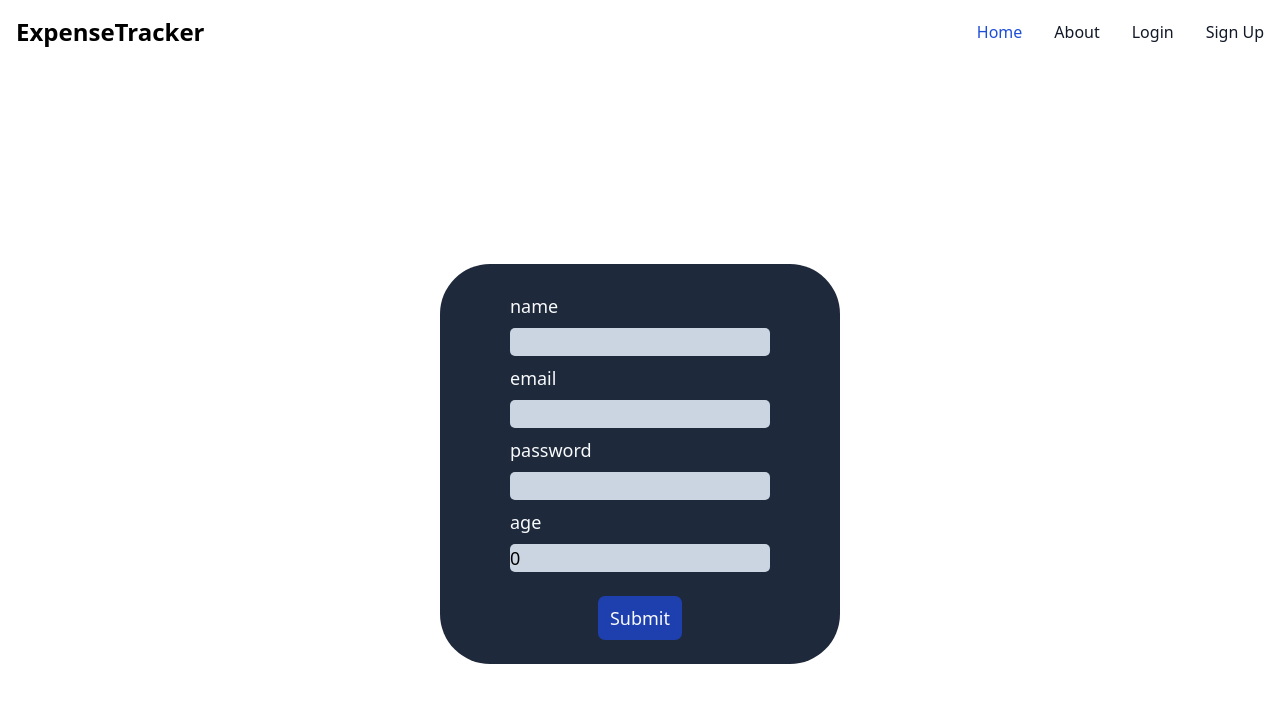
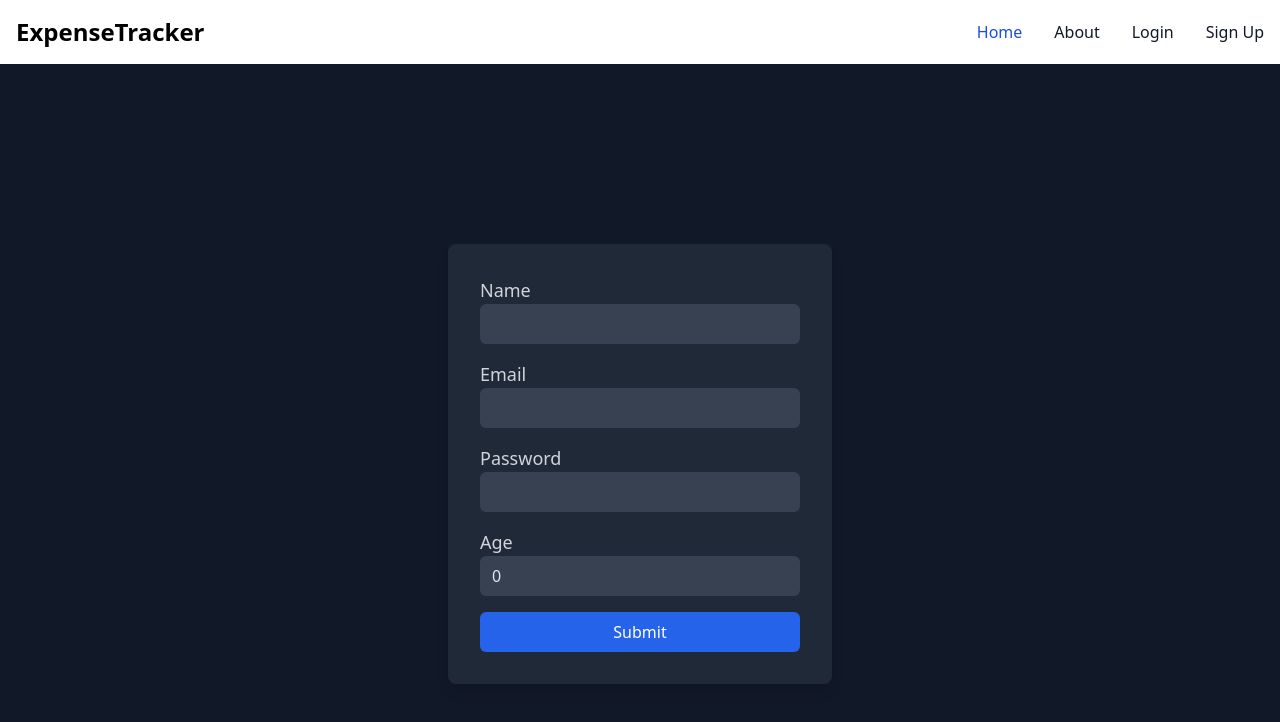
Before and after one commit to KireetS/expense-tracker-frontend, a React (Create React App) app: page /signup in a window 1280 px wide. Shown: the top 722 px of the page. Built offline with nearby package versions, Linux system fonts and the light colour scheme.

Commit message:
changed style of signup and login

```diff
--- a/src/App.js
+++ b/src/App.js
@@ -2,19 +2,21 @@ import "./App.css";
 import Login from "./Components/Login";
 import NavbarGuest from "./Components/NavbarGuest";
 import SignUp from "./Components/SignUp";
-import { BrowserRouter , Routes , Route } from "react-router-dom";
+import { BrowserRouter, Routes, Route } from "react-router-dom";
 function App() {
   return (
     <>
+
       <BrowserRouter>
-        <NavbarGuest />
 
+           <NavbarGuest/>
+          <Routes>
+            <Route path="/signup" element={<SignUp />} />
+            <Route path="/login" element={<Login />} />
+          </Routes>
 
-        <Routes>
-          <Route path="/signup" element = {<SignUp/>}/>
-          <Route path="/login" element = {<Login/>}/>
-        </Routes>
       </BrowserRouter>
+
     </>
   );
 }
--- a/src/Components/Login.js
+++ b/src/Components/Login.js
@@ -1,75 +1,69 @@
-import React , {useState} from 'react'
-
+import React, { useState } from "react";
 const Login = () => {
-  const [mailvalue , setMailvalue] = useState("")
-  const [passvalue , setPassvalue] = useState("")
-  function handleOnChangemail(e) {
-    setMailvalue(e.target.value)
-
-  }
-  function handleOnChangepass(e) {
-    setPassvalue(e.target.value)
-
-  }
-  const onSubmithandle = async (e)=>{
-    // e.preventDefault()
-    const response = await fetch("http://localhost:5000/api/auth/login",{
-      method:"POST",
-      headers : {
-        "Content-Type" : "application/json"
+  const [mailvalue, setMailvalue] = useState("");
+  const [passvalue, setPassvalue] = useState("");
+  const onSubmithandle = async (e) => {
+    e.preventDefault()
+    const response = await fetch("http://localhost:5000/api/auth/login", {
+      method: "POST",
+      headers: {
+        "Content-Type": "application/json",
       },
       body: JSON.stringify({
         email: mailvalue,
         password: passvalue,
-      })
-    })
-    const data = await response.json()
-    if(data.error){
-      console.log("failure")
-    }else{
-      console.log("success")
-      localStorage.setItem('token', data.token)
+      }),
+    });
+    const data = await response.json();
+    if (data.error) {
+      console.log("failure");
+    } else {
+      console.log("success");
+      localStorage.setItem("token", data.token);
     }
-  }
+  };
   return (
     <>
-      <div className="flex justify-center items-center h-screen">
-        <div className="rounded-[50px] h-[50vh] w-[50vh] bg-slate-800 flex flex-col items-center justify-center">
-          <form
-            className="flex flex-col justify-center items-center my-1"
-            action="POST"
-          >
+      <div className="flex justify-center items-center h-screen bg-gray-900">
+        <div className="rounded-lg bg-gray-800 shadow-lg p-8 w-96">
+          <form className="space-y-4">
             <div>
-            <div className="text-lg text-slate-50 ">email</div>
+              <label htmlFor="email" className="text-gray-300 text-lg">
+                Email
+              </label>
               <input
-                className="text-lg bg-slate-300 rounded-[5px] inline-block my-2 "
-                value = {mailvalue}
                 type="email"
-                name="email"
                 id="email"
-                autoComplete='current-email'
-                onChange={handleOnChangemail}
+                className="block w-full bg-gray-700 rounded-md py-2 px-3 text-gray-200"
+                value={mailvalue}
+                autoComplete="current-email"
+                onChange={(e) => setMailvalue(e.target.value)}
               />
             </div>
             <div>
-            <div className="text-lg text-slate-50 ">password</div>
+              <label htmlFor="password" className="text-gray-300 text-lg">
+                Password
+              </label>
               <input
-                className="text-lg bg-slate-300 rounded-[5px] inline-block my-2 "
-                value = {passvalue}
                 type="password"
-                name="password"
                 id="password"
-                autoComplete='current-password'
-                onChange={handleOnChangepass}
+                className="block w-full bg-gray-700 rounded-md py-2 px-3 text-gray-200"
+                value={passvalue}
+                autoComplete="current-password"
+                onChange={(e) => setPassvalue(e.target.value)}
               />
             </div>
-
+            <button
+              className="block w-full py-2 px-4 text-white bg-blue-600 hover:bg-blue-700 rounded-md"
+              onClick={onSubmithandle}
+            >
+              Login
+            </button>
           </form>
-          <button className="text-lg text-gray-50 rounded-[7px] py-2 px-3 mt-3 bg-blue-800" onClick={onSubmithandle}>Submit</button>
         </div>
       </div>
     </>
-  )
-}
+  );
+};
 
-export default Login
+export default Login;
--- a/src/Components/NavbarUser.js
+++ b/src/Components/NavbarUser.js
@@ -3,7 +3,9 @@ import React from 'react'
 const NavbarUser = () => {
   return (
     <>
-
+      <div>
+        navuser
+      </div>
     </>
   )
 }
--- a/src/Components/SignUp.js
+++ b/src/Components/SignUp.js
@@ -1,106 +1,95 @@
 import React, { useState } from "react";
 
 const SignUp = () => {
-  const [namevalue , setNamevalue] = useState("")
-  const [mailvalue , setMailvalue] = useState("")
-  const [passvalue , setPassvalue] = useState("")
-  const [agevalue , setAgevalue] = useState(0)
-  function handleOnChangename(e) {
-    setNamevalue(e.target.value)
+  const [namevalue, setNamevalue] = useState("");
+  const [mailvalue, setMailvalue] = useState("");
+  const [passvalue, setPassvalue] = useState("");
+  const [agevalue, setAgevalue] = useState(0);
 
-  }
-  function handleOnChangemail(e) {
-    setMailvalue(e.target.value)
-
-  }
-  function handleOnChangepass(e) {
-    setPassvalue(e.target.value)
-
-  }
-  function handleOnChangeage(e) {
-    setAgevalue(e.target.value)
-
-  }
-
-  const onSubmithandle = async (e)=>{
+  const onSubmithandle = async (e) => {
     // e.preventDefault()
-    const response = await fetch("http://localhost:5000/api/auth/create",{
-      method:"POST",
-      headers : {
-        "Content-Type" : "application/json"
+    const response = await fetch("http://localhost:5000/api/auth/create", {
+      method: "POST",
+      headers: {
+        "Content-Type": "application/json",
       },
       body: JSON.stringify({
         name: namevalue,
         age: agevalue,
         email: mailvalue,
         password: passvalue,
-      })
-    })
-    const data = await response.json()
-    if(data.error){
-      console.log("failure")
-    }else{
-      console.log("success")
+      }),
+    });
+    const data = await response.json();
+    if (data.error) {
+      console.log("failure");
+    } else {
+      console.log("success");
     }
-  }
+  };
   return (
     <>
-      <div className="flex justify-center items-center h-screen">
-        <div className="rounded-[50px] h-[50vh] w-[50vh] bg-slate-800 flex flex-col items-center justify-center">
-          <form
-            className="flex flex-col justify-center items-center my-1"
-            action="POST"
-          >
+      <div className="flex justify-center items-center h-screen bg-gray-900">
+        <div className="rounded-lg bg-gray-800 shadow-lg p-8 w-96">
+          <form className="space-y-4">
             <div>
-              <div className="text-lg text-slate-50 ">name</div>
+              <label htmlFor="name" className="text-gray-300 text-lg">
+                Name
+              </label>
               <input
-                className="text-lg bg-slate-300 rounded-[5px] inline-block my-2 "
                 type="text"
-                name="name"
-                value = {namevalue}
                 id="name"
-                autoComplete='current-name'
-                onChange={handleOnChangename}
+                className="block w-full bg-gray-700 rounded-md py-2 px-3 text-gray-200"
+                value={namevalue}
+                autoComplete="current-username"
+                onChange={(e) => setNamevalue(e.target.value)}
               />
             </div>
             <div>
-            <div className="text-lg text-slate-50 ">email</div>
+              <label htmlFor="email" className="text-gray-300 text-lg">
+                Email
+              </label>
               <input
-                className="text-lg bg-slate-300 rounded-[5px] inline-block my-2 "
-                value = {mailvalue}
                 type="email"
-                name="email"
                 id="email"
-                autoComplete='current-email'
-                onChange={handleOnChangemail}
+                className="block w-full bg-gray-700 rounded-md py-2 px-3 text-gray-200"
+                value={mailvalue}
+                autoComplete="current-email"
+                onChange={(e) => setMailvalue(e.target.value)}
               />
             </div>
             <div>
-            <div className="text-lg text-slate-50 ">password</div>
+              <label htmlFor="password" className="text-gray-300 text-lg">
+                Password
+              </label>
               <input
-                className="text-lg bg-slate-300 rounded-[5px] inline-block my-2 "
-                value = {passvalue}
                 type="password"
-                name="password"
                 id="password"
-                autoComplete='current-password'
-                onChange={handleOnChangepass}
+                autoComplete="current-password"
+                className="block w-full bg-gray-700 rounded-md py-2 px-3 text-gray-200"
+                value={passvalue}
+                onChange={(e) => setPassvalue(e.target.value)}
               />
             </div>
             <div>
-            <div className="text-lg text-slate-50 ">age</div>
+              <label htmlFor="age" className="text-gray-300 text-lg">
+                Age
+              </label>
               <input
-                className="text-lg bg-slate-300 rounded-[5px] inline-block my-2 "
                 type="number"
-                value = {agevalue}
-                name="age"
                 id="age"
-                autoComplete='current-age'
-                onChange={handleOnChangeage}
+                className="block w-full bg-gray-700 rounded-md py-2 px-3 text-gray-200"
+                value={agevalue}
+                onChange={(e) => setAgevalue(e.target.value)}
               />
             </div>
+            <button
+              className="block w-full py-2 px-4 text-white bg-blue-600 hover:bg-blue-700 rounded-md"
+              onClick={onSubmithandle}
+            >
+              Submit
+            </button>
           </form>
-          <button className="text-lg text-gray-50 rounded-[7px] py-2 px-3 mt-3 bg-blue-800" onClick={onSubmithandle}>Submit</button>
         </div>
       </div>
     </>
```
